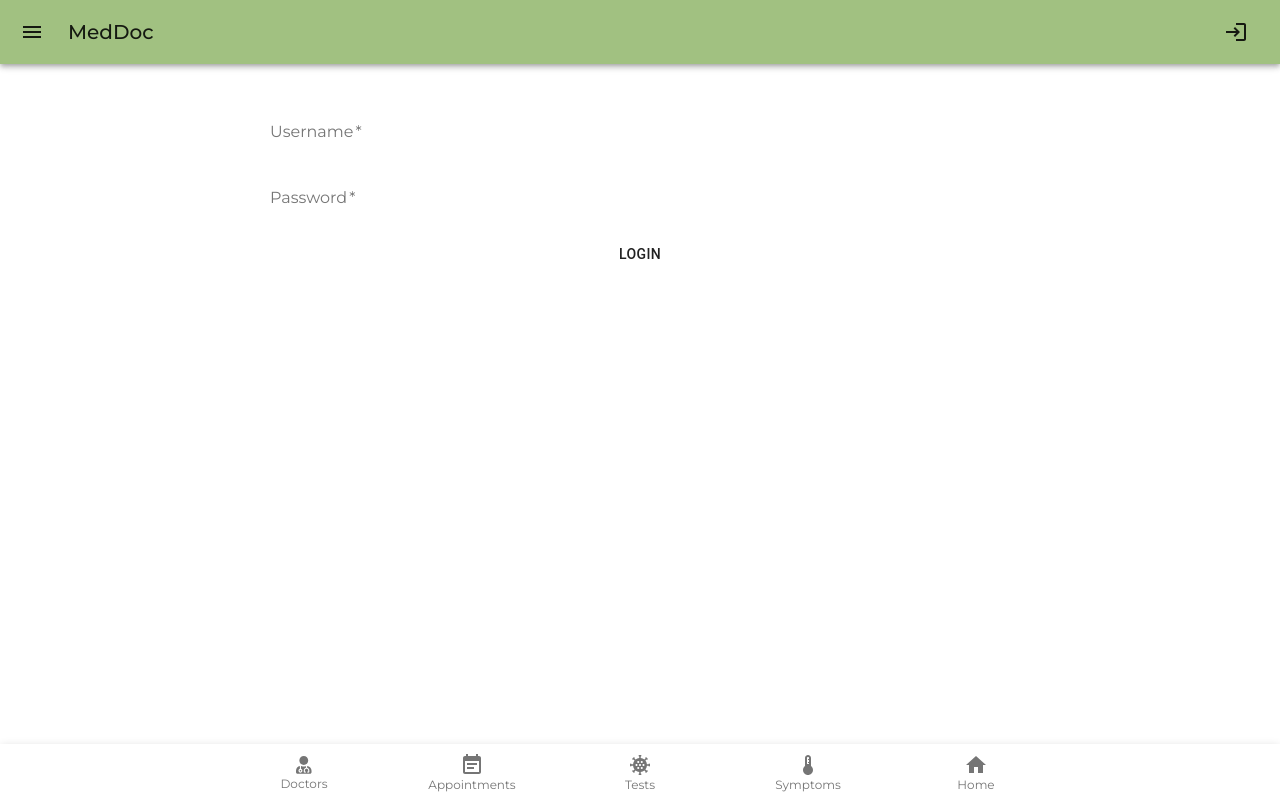
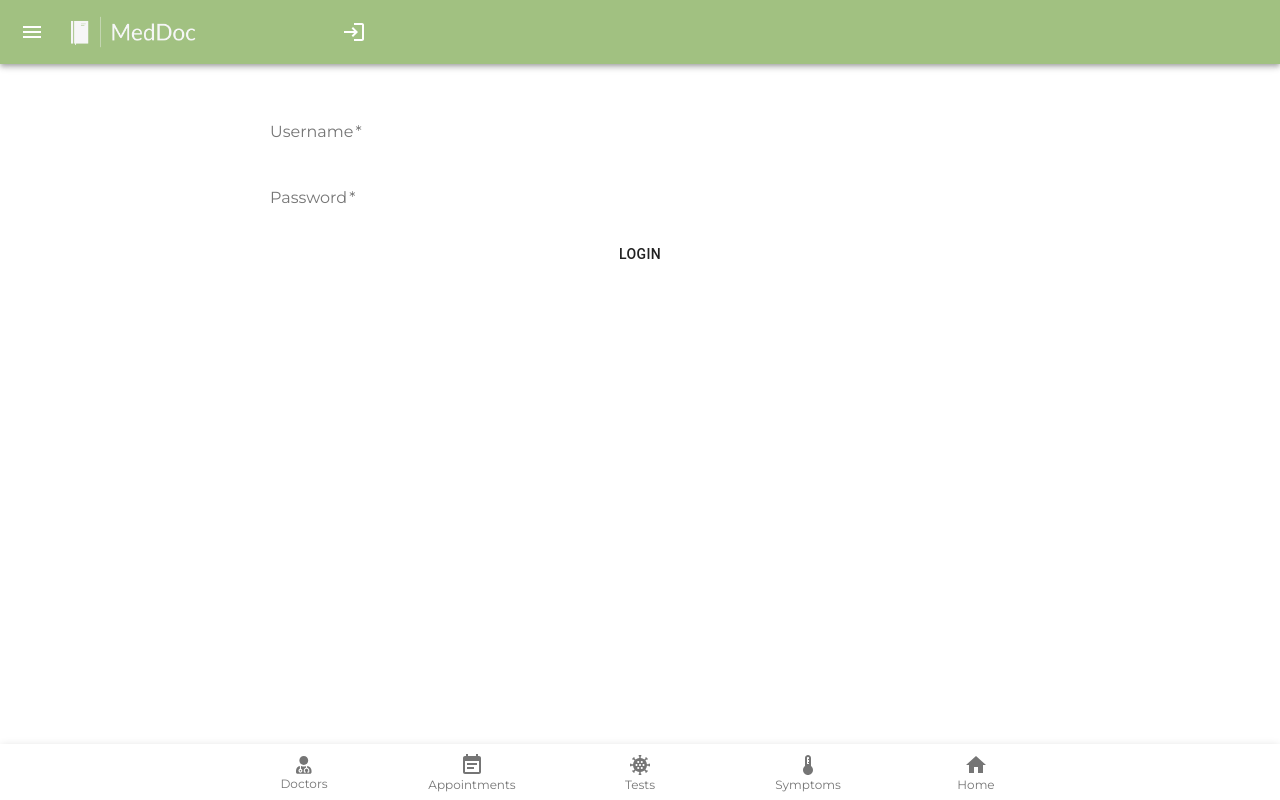
Before and after one commit to ankestein/medical-documentation, a React (Create React App) app in the folder frontend/: page /login in a window 1280 px wide. Built offline with nearby package versions, Linux system fonts and the light colour scheme; no server answers.

Commit message:
Add logo to header

```diff
--- a/frontend/src/components/Header.js
+++ b/frontend/src/components/Header.js
@@ -1,8 +1,9 @@
-import {AppBar, IconButton, Toolbar, Typography} from '@mui/material';
+import {AppBar, IconButton, Toolbar} from '@mui/material';
 import MenuIcon from '@mui/icons-material/Menu';
 import {Login} from '@mui/icons-material';
 import {Box} from '@material-ui/core';
 import {useHistory} from 'react-router-dom';
+import logo from '../styling/MedDoc-logo-transparent.png';
 
 export default function Header() {
 	const history = useHistory();
@@ -12,26 +13,23 @@ export default function Header() {
 	};
 
 	return (
-		<Box sx={{flexGrow: 1}}>
+		<Box>
 			<AppBar position='sticky'>
 				<Toolbar>
 					<IconButton
 						edge='start'
-						color='inherit'
 						aria-label='menu'
-						sx={{mr: 2}}
+						sx={{marginRight: 2, color: 'white'}}
 					>
 						<MenuIcon />
 					</IconButton>
-					<Typography
-						variant='h6'
-						color='inherit'
-						component='div'
-						sx={{flexGrow: 1}}
+
+					<img src={logo} width='130' alt='MedDoc' />
+
+					<IconButton
+						onClick={handleClick}
+						sx={{marginLeft: 17, color: 'white'}}
 					>
-						MedDoc
-					</Typography>
-					<IconButton color='inherit' onClick={handleClick}>
 						<Login />
 					</IconButton>
 				</Toolbar>
```
Also changed, not shown: frontend/src/styling/MedDoc-logo-transparent.png (added).
